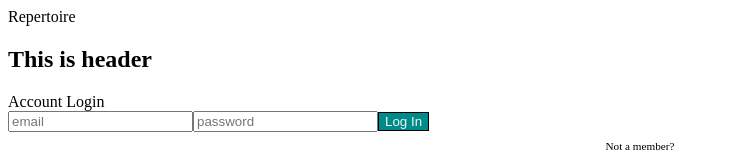
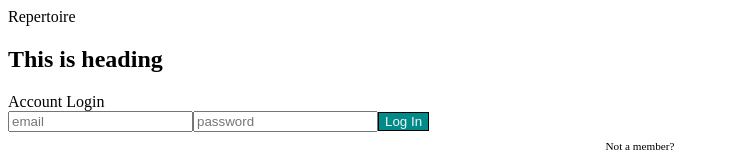
Before and after one commit to timdecillis/repertoire, a React app: page / in a window 1280 px wide. Shown: the top 157 px of the page, without its empty margins (0-729 px from the left). Built offline with nearby package versions, Linux system fonts and the light colour scheme; the HTML template or start-up script is replaced by a standard one.

Commit message:
edited heading

```diff
--- a/client/src/components/App/App.jsx
+++ b/client/src/components/App/App.jsx
@@ -61,7 +61,7 @@ const App = () => {
     <div className="container">
       <div className="banner">
         <div className="header">Repertoire</div>
-        <h2>This is header</h2>
+        <h2>This is heading</h2>
         {signedIn && (
           <span onClick={handleSignOut} className="sign-out-button">
             Sign Out
```
